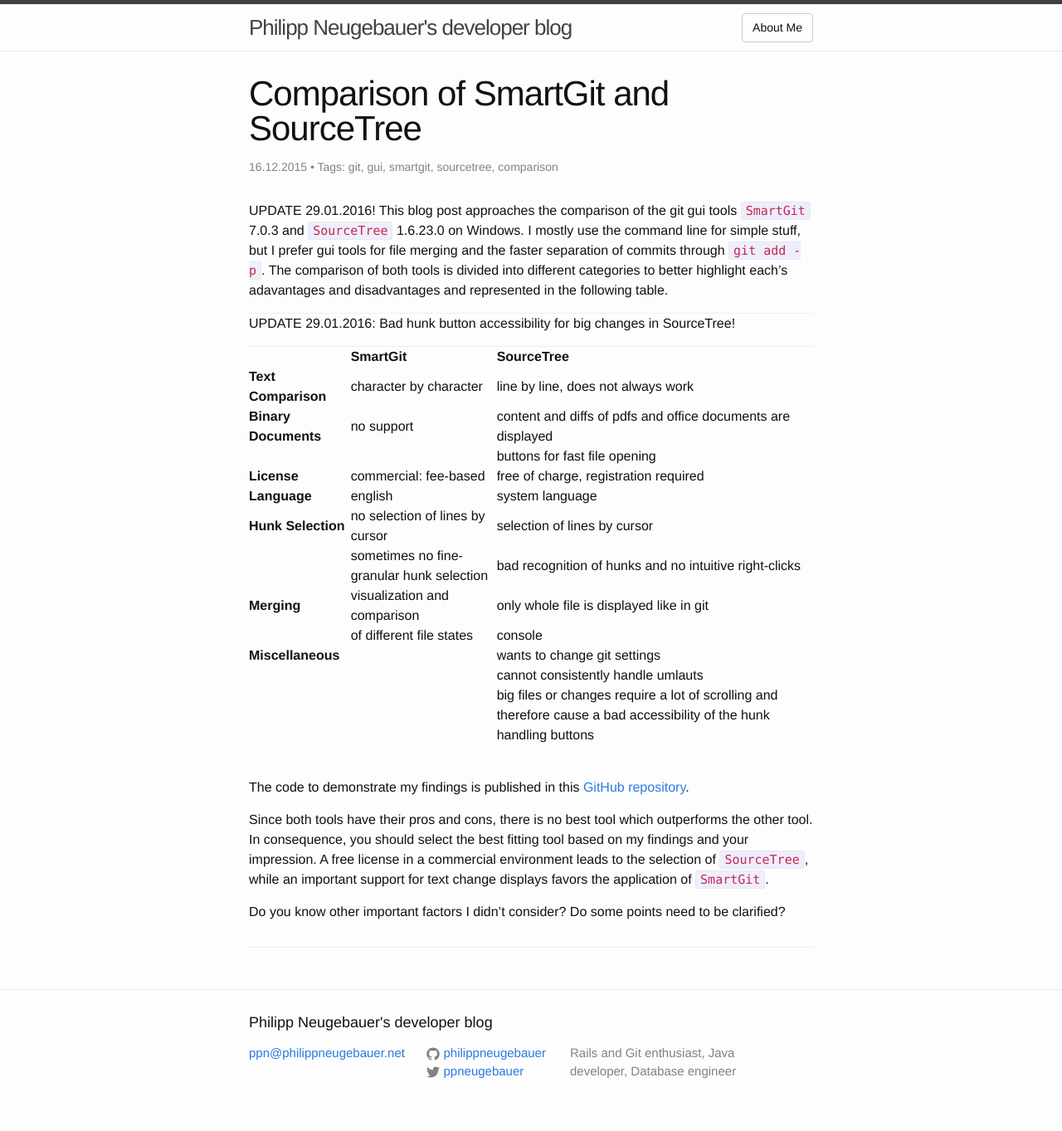
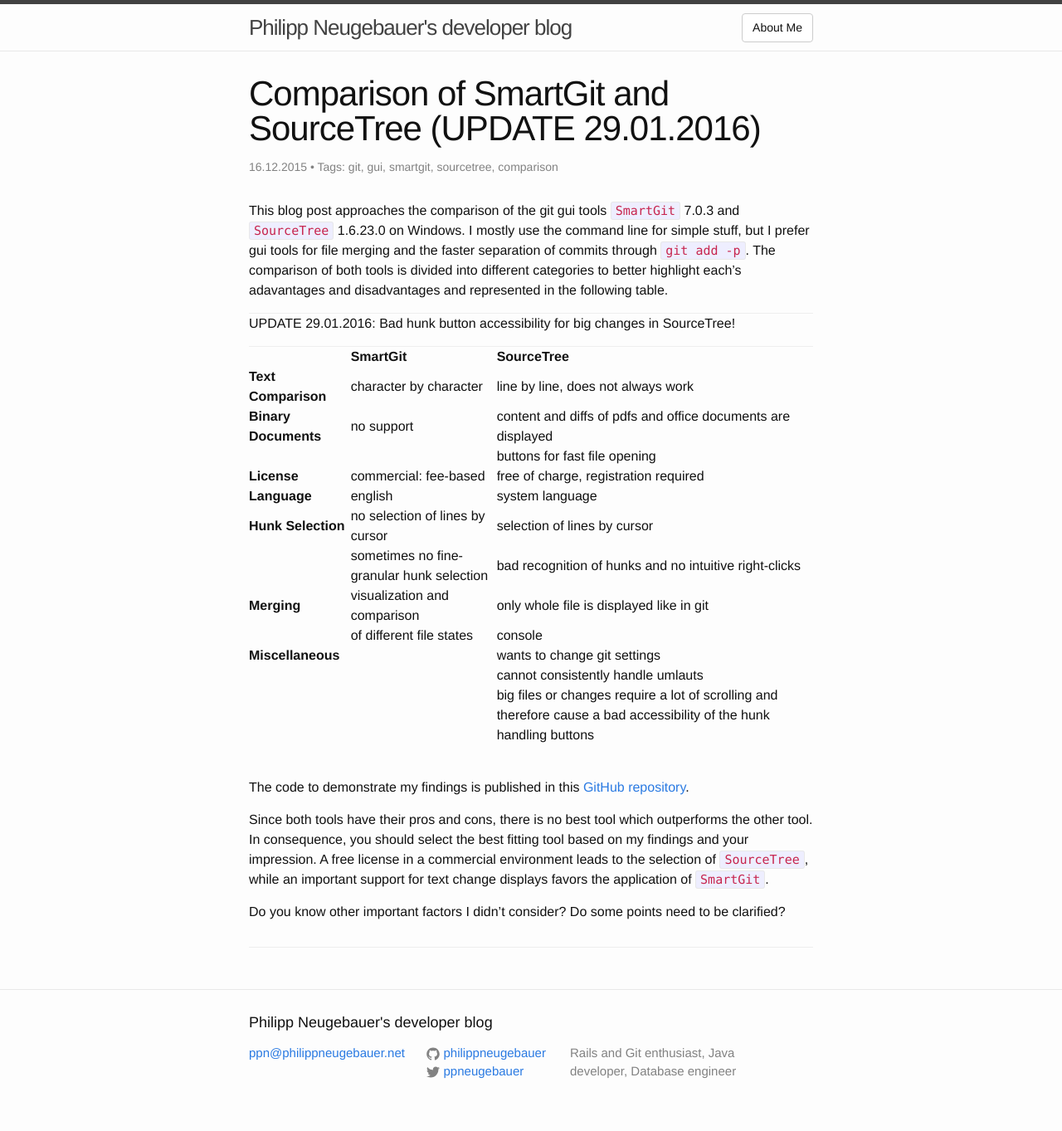
Before and after one commit to philippneugebauer/philippneugebauer.github.io, a Jekyll site: the page built from _posts/2015-12-17-comparison-of-smartgit-and-sourcetree.markdown, in a window 1280 px wide. Shown: the whole page at 83% size. Built offline with Jekyll 4.4.1, drawn with Linux system fonts in a browser that asks for light colours.

Commit message:
better update signal

```diff
--- a/_posts/2015-12-17-comparison-of-smartgit-and-sourcetree.markdown
+++ b/_posts/2015-12-17-comparison-of-smartgit-and-sourcetree.markdown
@@ -1,11 +1,10 @@
 ---
 layout: post
-title: Comparison of SmartGit and SourceTree
+title: Comparison of SmartGit and SourceTree (UPDATE 29.01.2016)
 date: 2015-12-17 09:49:18 +1100
 categories: git gui smartgit sourcetree comparison
 ---
 
-UPDATE 29.01.2016!
 This blog post approaches the comparison of the git gui tools `SmartGit` 7.0.3 and `SourceTree` 1.6.23.0 on Windows.
 I mostly use the command line for simple stuff, but I prefer gui tools for file merging and the faster separation of commits through `git add -p`. The comparison of both tools is divided into different categories to better highlight each's adavantages and disadvantages and represented in the following table.
 
```
